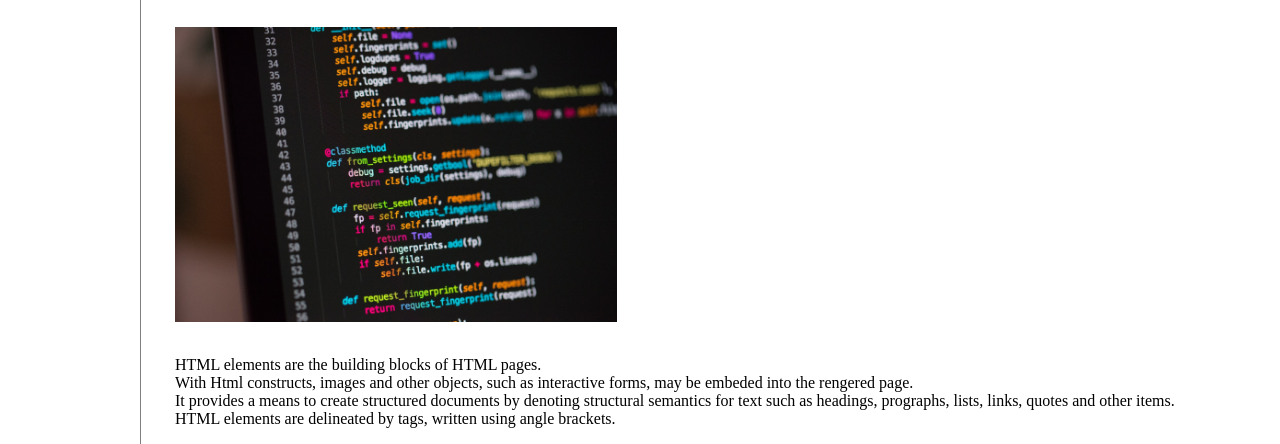
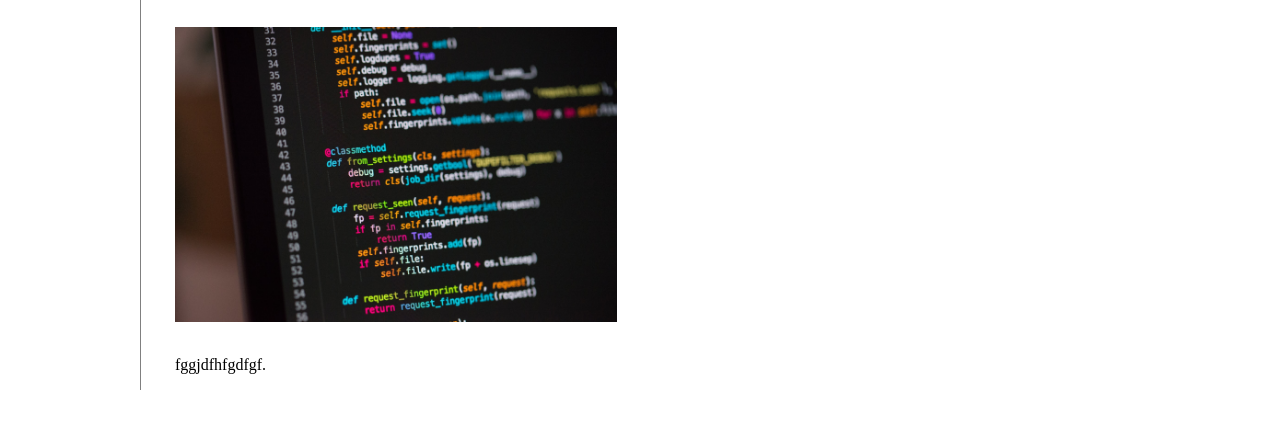
Before and after one commit to ghrjs/-, a plain HTML site: page 1.html in a window 1280 px wide. Shown: the part 560-1004 px from the top of the page. After the commit the page ends 950 px from the top, so only its background shows below. Drawn offline with Linux system fonts and the light colour scheme.

Commit message:
Add files via upload

```diff
--- a/1.html
+++ b/1.html
@@ -69,10 +69,7 @@
                 Web browsers receive HTML documents from a web server or from local storage and render them into multimedia web pages.<br>
                 HTML describes the structure of a web page semantically and originally included cues for the appearance of the documents.</p>
                 <img src="coding.jpg" width="40%">
-                <p style="margin-top: 30px;">HTML elements are the building blocks of HTML pages.<br>
-                With Html constructs, images and other objects, such as interactive forms, may be embeded into the rengered page.<br>
-                It provides a means to create structured documents by denoting structural semantics for text such as headings, prographs, lists, links, quotes and other items.<br>
-                HTML elements are delineated by tags, written using angle brackets.</p>
+                <p style="margin-top: 30px;">fggjdfhfgdfgf.</p>
             </div>
         </div>
     </body>
```
